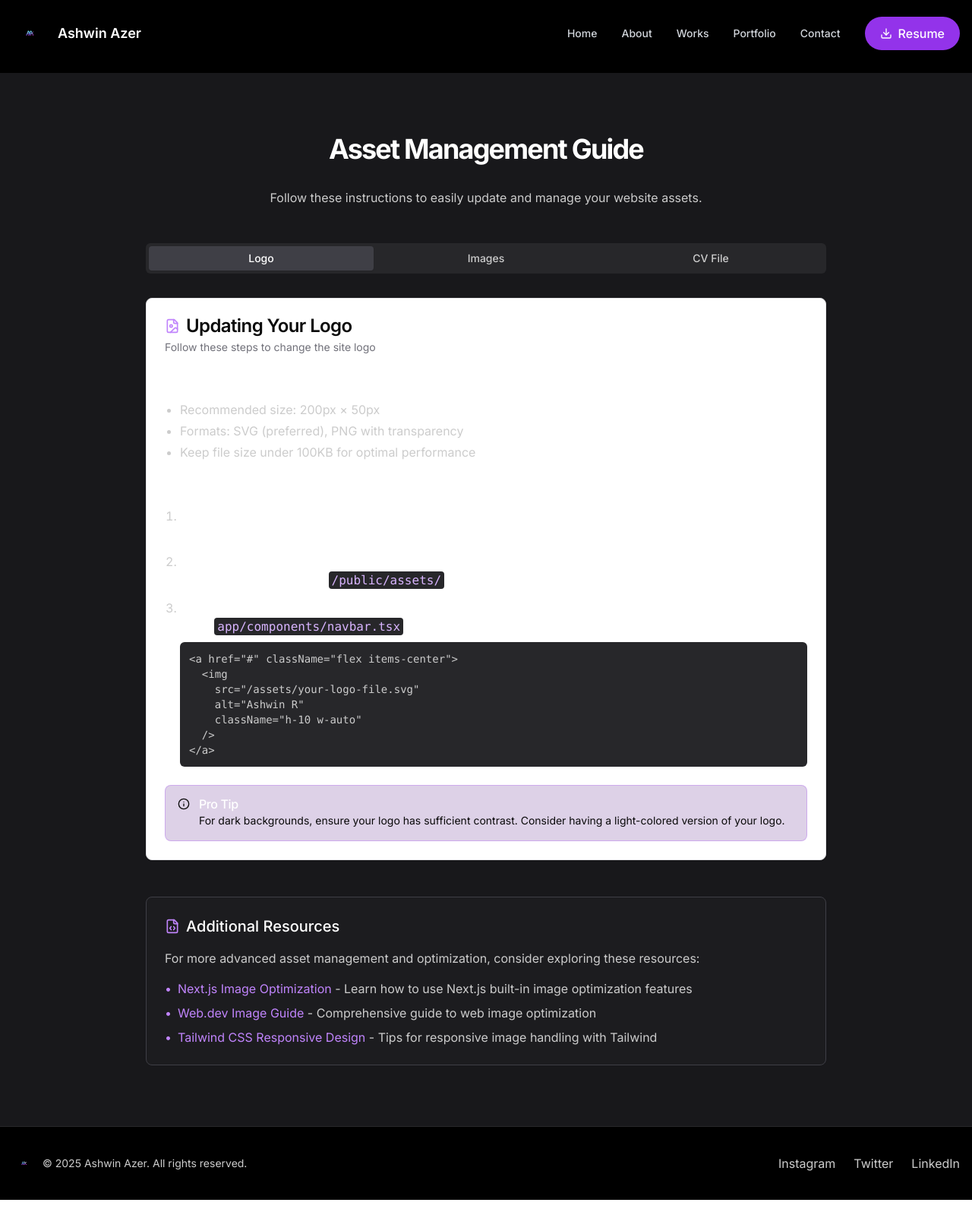
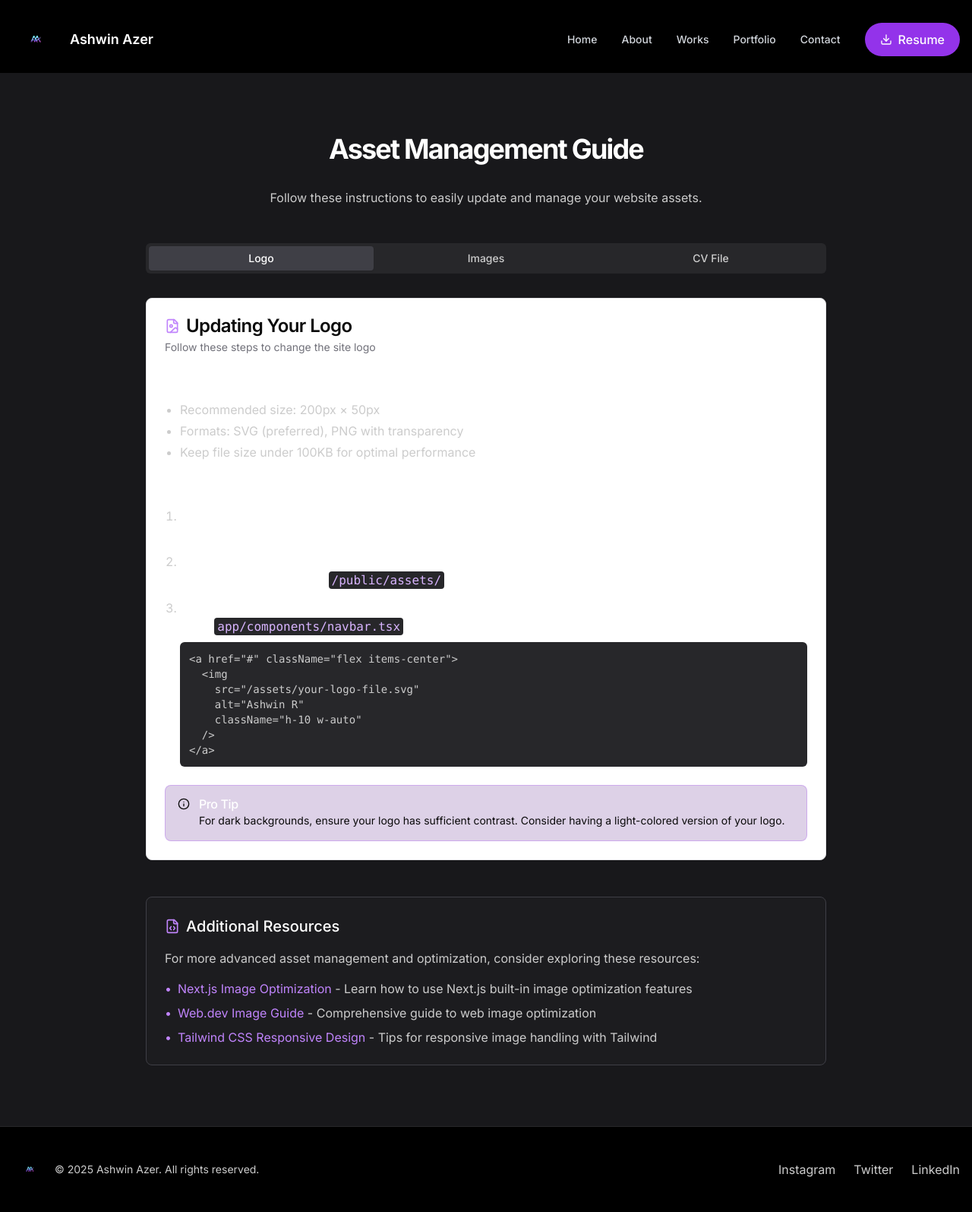
Before and after one commit to azerxafro/v0-portfolio-new, a Next.js app: page /asset-management in a window 1280 px wide. Shown: the whole page at 76% size. Built offline with nearby package versions, Linux system fonts and the light colour scheme.

Commit message:
Resize header and footer logos

```diff
--- a/app/components/footer.tsx
+++ b/app/components/footer.tsx
@@ -9,9 +9,9 @@ export default function Footer() {
             <Image
               src="/logo-small.png"
               alt="Ashwin Azer"
-              width={32}
-              height={32}
-              className="h-8 w-auto"
+              width={48}
+              height={48}
+              className="h-12 w-auto"
             />
             <p className="text-sm text-text-secondary">© {new Date().getFullYear()} Ashwin Azer. All rights reserved.</p>
           </div>
--- a/app/components/navbar.tsx
+++ b/app/components/navbar.tsx
@@ -49,9 +49,9 @@ export default function Navbar() {
               <Image
                 src="/logo-small.png"
                 alt="Ashwin Azer"
-                width={48}
-                height={48}
-                className="h-12 w-auto transition-transform duration-300 group-hover:scale-110"
+                width={64}
+                height={64}
+                className="h-16 w-auto transition-transform duration-300 group-hover:scale-110"
               />
               <span className="hidden sm:block text-lg font-semibold text-white group-hover:text-purple-400 transition-colors">
                 Ashwin Azer
```
